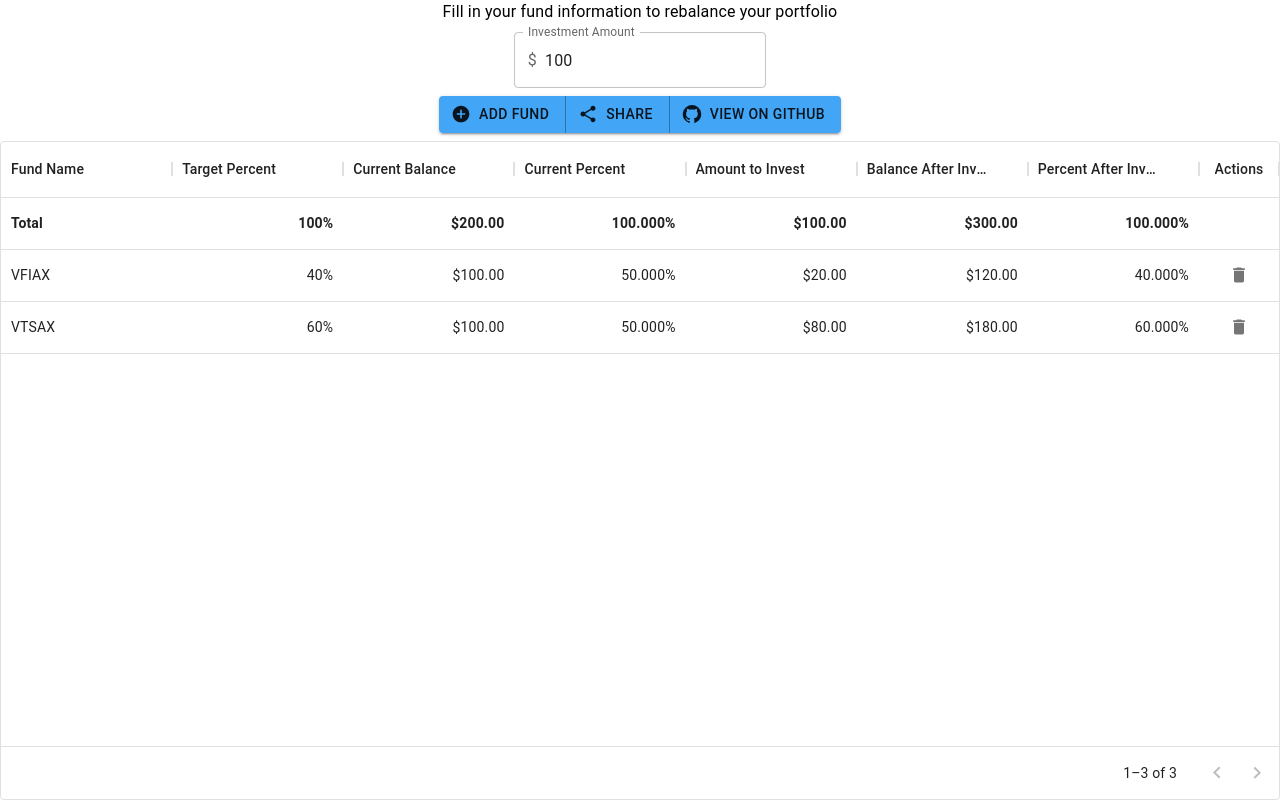
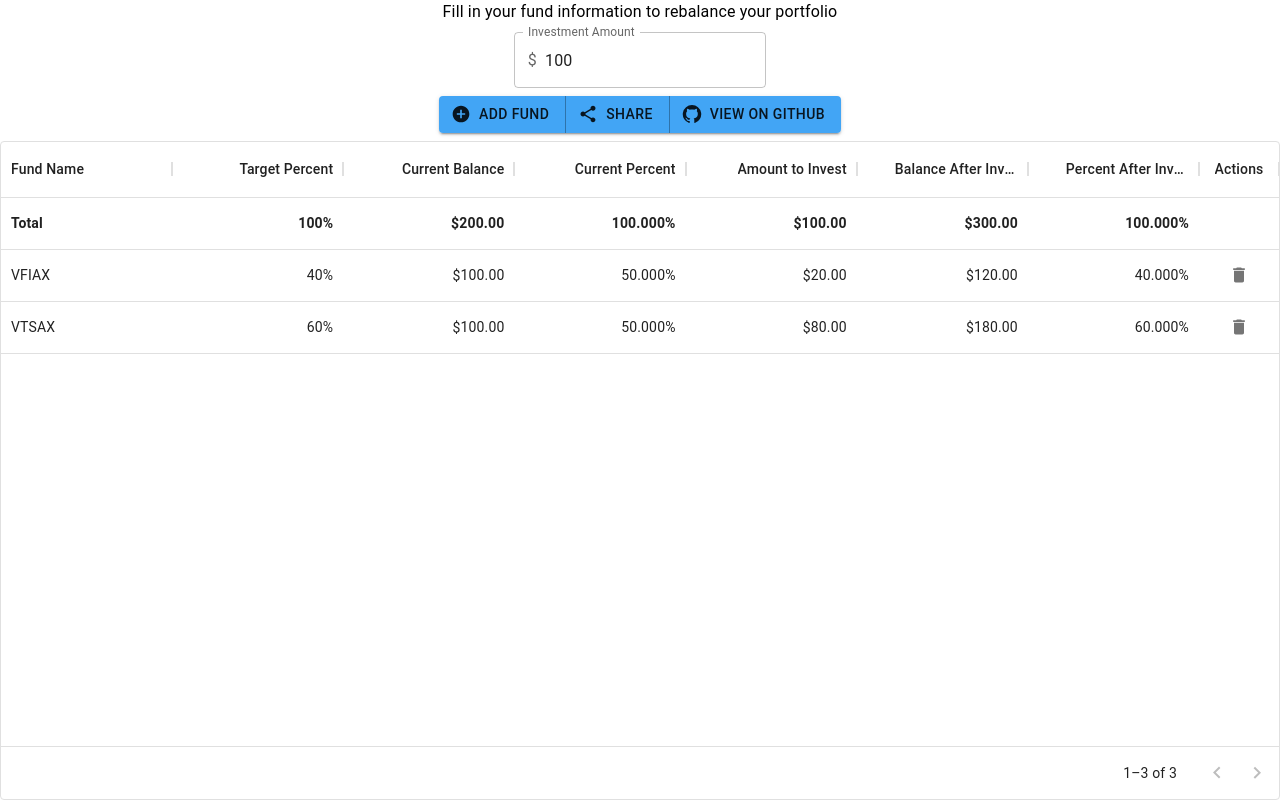
Before and after one commit to skylerwlewis/rebalancing-calculator, a React (Create React App) app: page / in a window 1280 px wide. Built offline with nearby package versions, Linux system fonts and the light colour scheme.

Commit message:
Aligning headers to the right

```diff
--- a/src/input/InputView.tsx
+++ b/src/input/InputView.tsx
@@ -198,7 +198,8 @@ const InputView = () => {
               renderCell: renderValue,
               flex: 1,
               sortComparator: numericComparator,
-              align: 'right'
+              align: 'right',
+              headerAlign: 'right'
             },
             {
               field: 'currentBalanceString',
@@ -212,7 +213,8 @@ const InputView = () => {
               renderCell: renderValue,
               flex: 1,
               sortComparator: numericComparator,
-              align: 'right'
+              align: 'right',
+              headerAlign: 'right'
             },
             {
               field: 'currentPercentString',
@@ -221,7 +223,8 @@ const InputView = () => {
               renderCell: renderValue,
               flex: 1,
               sortComparator: numericComparator,
-              align: 'right'
+              align: 'right',
+              headerAlign: 'right'
             },
             {
               field: 'amountToInvestString',
@@ -230,7 +233,8 @@ const InputView = () => {
               renderCell: renderValue,
               flex: 1,
               sortComparator: numericComparator,
-              align: 'right'
+              align: 'right',
+              headerAlign: 'right'
             },
             {
               field: 'balanceAfterString',
@@ -239,7 +243,8 @@ const InputView = () => {
               renderCell: renderValue,
               flex: 1,
               sortComparator: numericComparator,
-              align: 'right'
+              align: 'right',
+              headerAlign: 'right'
             },
             {
               field: 'percentAfterString',
@@ -248,7 +253,8 @@ const InputView = () => {
               renderCell: renderValue,
               flex: 1,
               sortComparator: numericComparator,
-              align: 'right'
+              align: 'right',
+              headerAlign: 'right'
             },
             {
               field: 'actions',
```
